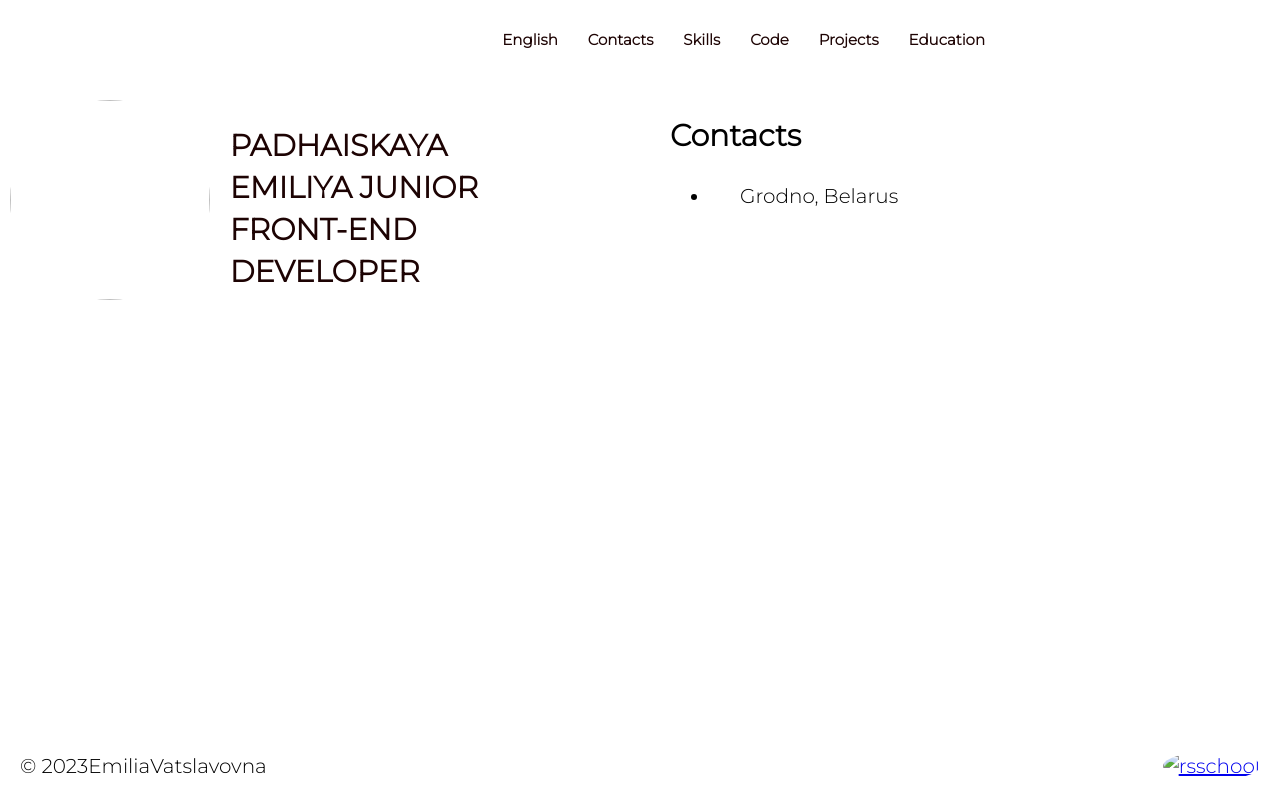
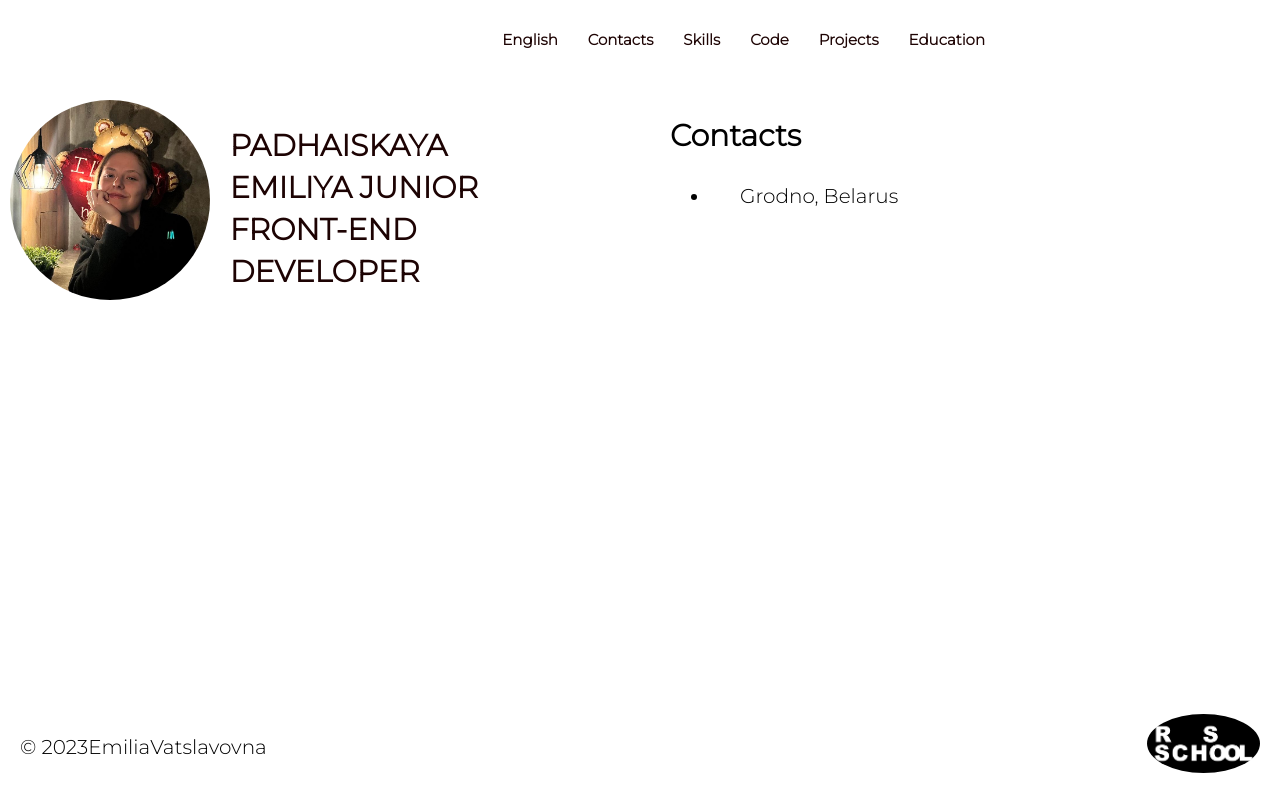
Before and after one commit to EmiliaVatslavovna/rsschool-cv, a plain HTML site: page index.html in a window 1280 px wide. Drawn offline with Linux system fonts and the light colour scheme; the site is published under a folder, as on GitHub Pages, so addresses that start at the root find nothing.

Commit message:
fix: change photo link

```diff
--- a/index.html
+++ b/index.html
@@ -36,7 +36,7 @@
     <main class="main">
         <div class="main-container">
             <section class="profile" id="profile">
-                <img src="/rsschool-cv/assets/img/avatar.jpg" alt="" class="avatar">
+                <img src="./assets/img/avatar.jpg" alt="" class="avatar">
                 <div class="name">
                     <h1 class="person">PADHAISKAYA EMILIYA JUNIOR FRONT-END DEVELOPER</h1>
                 </div>
@@ -56,7 +56,7 @@
         <div class="footer-container">
             <div>© 2023<a href="https://github.com/emiliavatslavovna" class="github">EmiliaVatslavovna</a>
             </div>
-            <div><a href="https://rs.school/" class="rsschool nav-link"><img src="/rsschool-cv/assets/img/logo.png"
+            <div><a href="https://rs.school/" class="rsschool nav-link"><img src="./assets/img/logo.png"
                         alt="rsschool" style="border-radius:50%; width: 3cm;"></a></div>
         </div>
     </footer>
```
